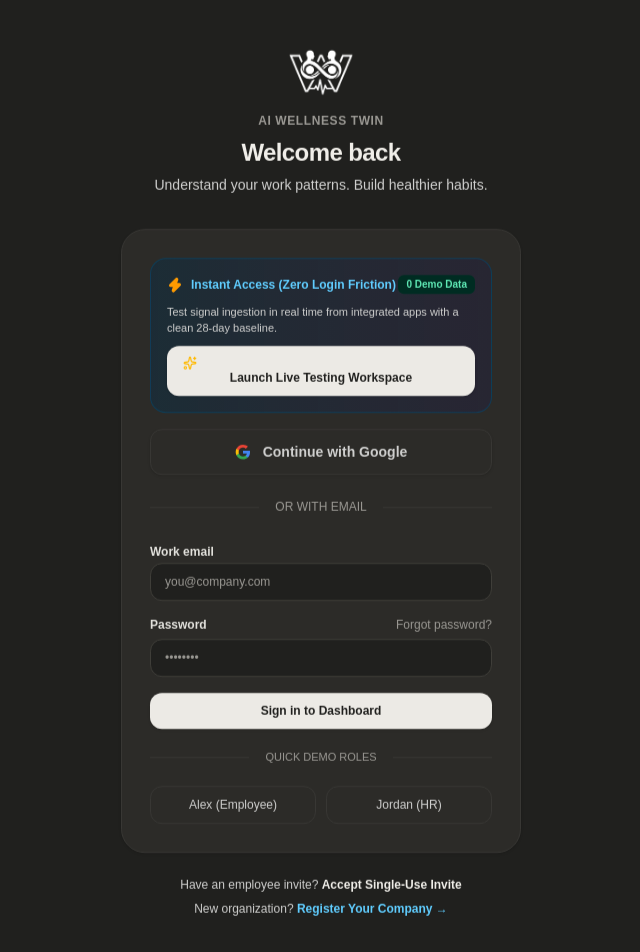
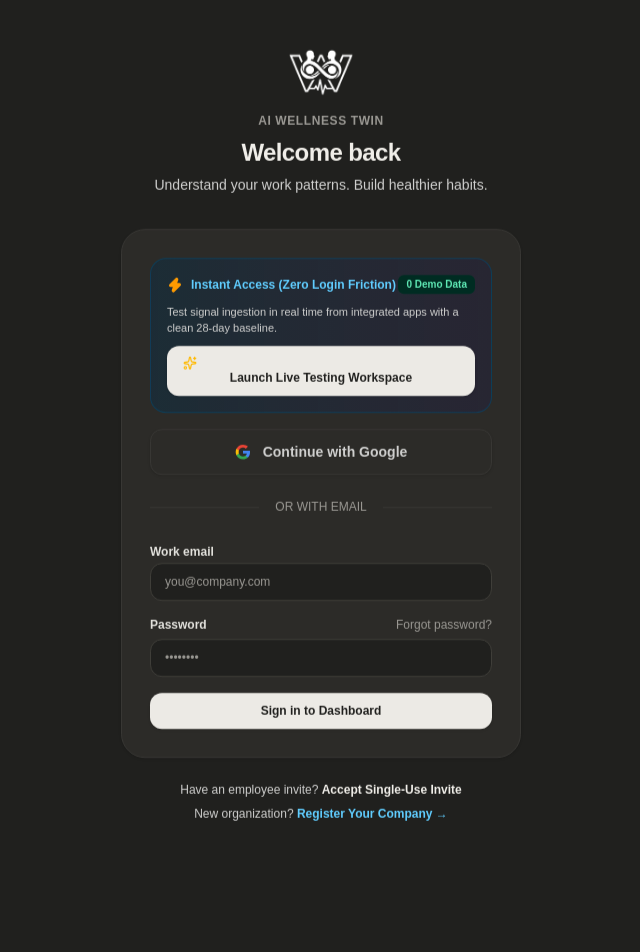
Before and after one commit to ronnielmharlssb-dot/ai-wellness-twin, a Next.js app: page /login in a window 1280 px wide. Shown: the top 952 px of the page, without its empty margins (319-959 px from the left). After the commit the page ends 870 px from the top, so only its background shows below. Built offline with nearby package versions, Linux system fonts and the light colour scheme.

Commit message:
clean: remove quick demo roles and demo accounts from login

```diff
--- a/src/app/login/page.tsx
+++ b/src/app/login/page.tsx
@@ -105,27 +105,6 @@ export default function LoginPage() {
     } finally {
       setIsLoading(false);
     }
-  };
-
-  const handleQuickDemoLogin = async (role: "employee" | "hr") => {
-    setIsLoading(true);
-    setError("");
-    setNotFoundEmail(null);
-    const demoEmail = role === "hr" ? "jordan@company.com" : "alex@company.com";
-    const { user } = await signInUser({
-      email: demoEmail,
-      password: "password123",
-      selectedRole: role,
-    });
-
-    if (user) {
-      if (role === "hr") {
-        router.push("/hr");
-      } else {
-        router.push("/dashboard");
-      }
-    }
-    setIsLoading(false);
   };
 
   return (
@@ -269,34 +248,6 @@ export default function LoginPage() {
               {isLoading ? "Verifying..." : "Sign in to Dashboard"}
             </Button>
           </form>
-
-          <div className="my-5 flex items-center gap-4">
-            <div className="h-px flex-1 bg-slate-100" />
-            <span className="text-[11px] font-medium text-slate-400">QUICK DEMO ROLES</span>
-            <div className="h-px flex-1 bg-slate-100" />
-          </div>
-
-          <div className="grid grid-cols-2 gap-2.5">
-            <Button
-              variant="outline"
-              type="button"
-              onClick={() => handleQuickDemoLogin("employee")}
-              disabled={isLoading}
-              className="text-xs"
-            >
-              Alex (Employee)
-            </Button>
-
-            <Button
-              variant="outline"
-              type="button"
-              onClick={() => handleQuickDemoLogin("hr")}
-              disabled={isLoading}
-              className="text-xs"
-            >
-              Jordan (HR)
-            </Button>
-          </div>
         </div>
 
         <div className="mt-6 flex flex-col items-center gap-2 text-center text-xs text-slate-500 dark:text-[#a6a6a6]">
@@ -352,28 +303,6 @@ export default function LoginPage() {
                     className="mt-1.5 w-full rounded-xl border border-slate-200 px-3.5 py-2 text-xs outline-none focus:border-slate-400 focus:ring-1 focus:ring-slate-200"
                   />
                 </div>
-
-                <div className="space-y-1.5 pt-1">
-                  <p className="text-[11px] font-semibold text-slate-500">
-                    Pre-registered Google accounts for demo:
-                  </p>
-                  <div className="flex flex-wrap gap-1.5">
-                    <button
-                      type="button"
-                      onClick={() => handleConfirmGoogleAuth("alex.morgan@gmail.com")}
-                      className="rounded-lg border border-slate-200 bg-slate-50 px-2.5 py-1 text-[11px] font-medium text-slate-700 hover:bg-slate-100"
-                    >
-                      alex.morgan@gmail.com
-                    </button>
-                    <button
-                      type="button"
-                      onClick={() => handleConfirmGoogleAuth("jordan.hr@gmail.com")}
-                      className="rounded-lg border border-slate-200 bg-slate-50 px-2.5 py-1 text-[11px] font-medium text-slate-700 hover:bg-slate-100"
-                    >
-                      jordan.hr@gmail.com
-                    </button>
-                  </div>
-                </div>
               </div>
 
               <div className="mt-6 flex items-center justify-end gap-2">
```
